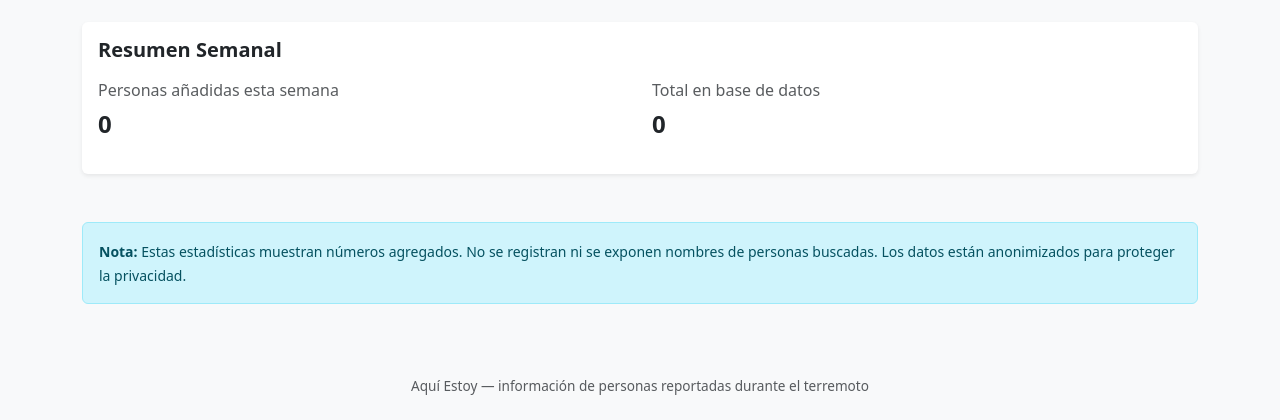
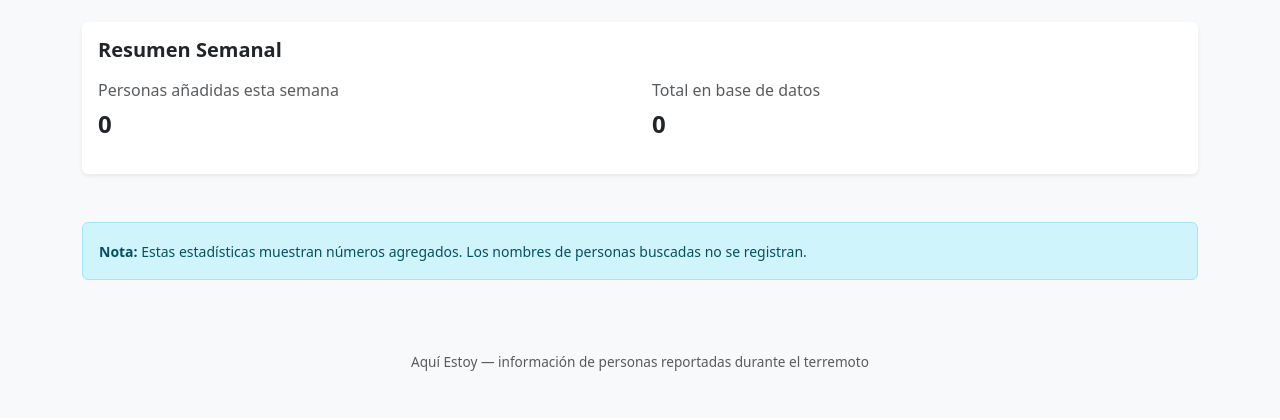
Before and after one commit to rypptc/aquiestoy, a Flask app: page /stats in a window 1280 px wide. Shown: the part 382-802 px from the top of the page. After the commit the page ends 753 px from the top, so only its background shows below. Run offline with Flask 3, Linux system fonts and the light colour scheme.

Commit message:
Fix stats disclaimer - remove false claim about anonymization
Data is aggregated but not fully anonymized

Co-Authored-By: Claude Haiku 4.5 <noreply@anthropic.com>

```diff
--- a/templates/stats.html
+++ b/templates/stats.html
@@ -81,8 +81,7 @@
   <!-- Nota de privacidad -->
   <div class="alert alert-info mt-5" role="alert">
     <small>
-      <strong>Nota:</strong> Estas estadísticas muestran números agregados. No se registran ni se exponen nombres de personas buscadas.
-      Los datos están anonimizados para proteger la privacidad.
+      <strong>Nota:</strong> Estas estadísticas muestran números agregados. Los nombres de personas buscadas no se registran.
     </small>
   </div>
 </div>
```
